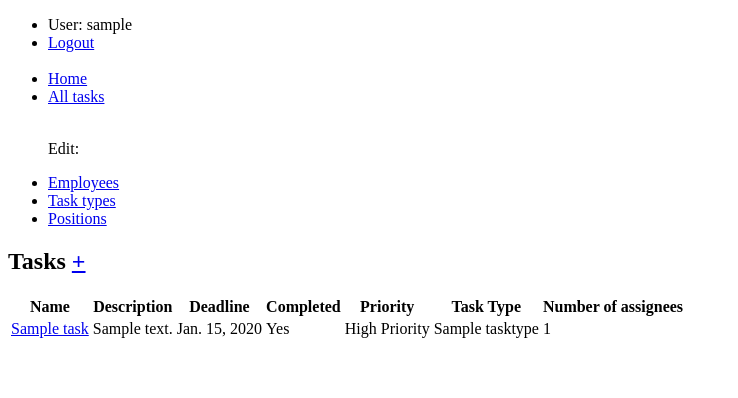
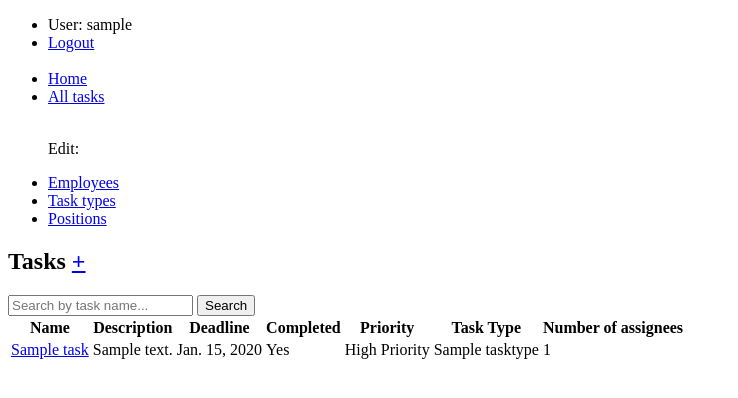
Before and after one commit to kuznetsb/it-company-task-manager-mate, a Django app: page /tasks/ in a window 1280 px wide. Shown: the top 398 px of the page, without its empty margins (0-738 px from the left). Run offline with Django 4.2, Linux system fonts and the light colour scheme; a user stored in the database is signed in; tables that the repository leaves empty hold one stand-in row (values such as "Sample post").

Commit message:
Added search form to TaskList view and to its template

```diff
--- a/task_manager/views.py
+++ b/task_manager/views.py
@@ -12,7 +12,8 @@ from task_manager.forms import (
     WorkerCreationForm,
     WorkerPositionUpdateForm,
     TaskTypeSearchForm,
-    PositionSearchForm
+    PositionSearchForm,
+    TaskSearchForm
 )
 from task_manager.models import Task, TaskType, Position, Worker
 
@@ -117,8 +118,29 @@ class PositionDeleteView(LoginRequiredMixin, generic.DeleteView):
 class TaskListView(LoginRequiredMixin, generic.ListView):
     model = Task
     paginate_by = 10
-    queryset = Task.objects.select_related(
-        "task_type").prefetch_related("assignees")
+
+    def get_context_data(self, *, object_list=None, **kwargs):
+        context = super().get_context_data(**kwargs)
+
+        name = self.request.GET.get("name", "")
+
+        context["search_form"] = TaskSearchForm(
+            initial={"name": name}
+        )
+
+        return context
+
+    def get_queryset(self):
+        queryset = Task.objects.select_related(
+            "task_type").prefetch_related("assignees")
+
+        form = PositionSearchForm(self.request.GET)
+
+        if form.is_valid():
+            return queryset.filter(
+                name__icontains=form.cleaned_data["name"]
+            )
+        return queryset
 
 
 class TaskDetailView(LoginRequiredMixin, generic.DetailView):
--- a/templates/task_manager/task_list.html
+++ b/templates/task_manager/task_list.html
@@ -2,6 +2,10 @@
 
 {% block content %}
   <h2>Tasks <a href="{% url 'manager:task-create' %}">+</a></h2>
+  <form action="" method="get" class="form-inline">
+    {{ search_form }}
+    <input type="submit" value="Search" class="btn btn-secondary">
+  </form>
   <table>
       <tr>
         <th>Name</th>
```
